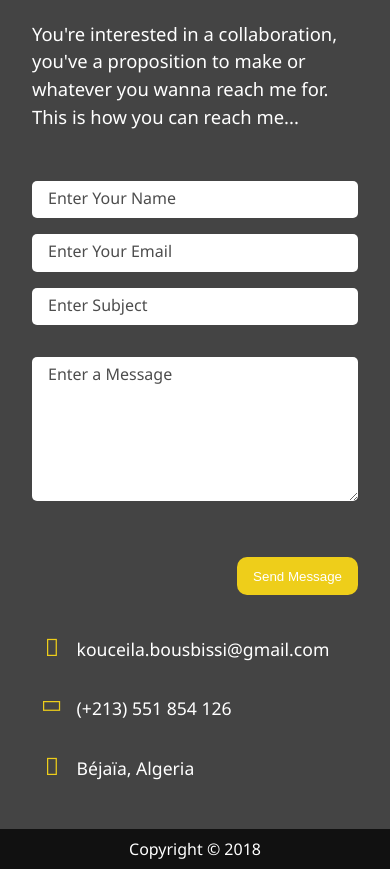
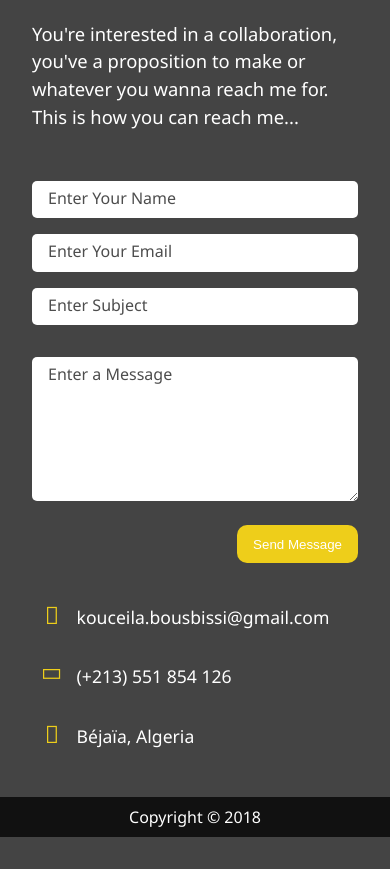
Before and after one commit to bousbissikouceila/coolModernPortfolio, a website: page src/contact.html in a window 390 px wide. Shown: the part 109-978 px from the top of the page. After the commit the page ends 946 px from the top, so only its background shows below. Drawn offline with Linux system fonts and the light colour scheme.

Commit message:
got rid of captcha

```diff
--- a/src/contact.html
+++ b/src/contact.html
@@ -95,7 +95,7 @@
                         </p>
                     </div>
                     <div id="send">
-                        <div class="recaptcha" data-netlify-recaptcha="true"></div>
+                        <!-- <div class="recaptcha" data-netlify-recaptcha="true"></div> -->
                         <button type="submit" class="send-btn">Send Message</button>
                     </div>
                 </form>
--- a/src/sass/_mobile.scss
+++ b/src/sass/_mobile.scss
@@ -173,14 +173,5 @@
                     }
                 }
             }
-            #send {
-                flex-direction: column;
-                align-items: flex-end;
-                justify-content: space-between;
-                .send-btn {
-                    margin-left: 0;
-                    margin-top: 2rem;
-                }
-            }
         }
     }
--- a/src/sass/main.scss
+++ b/src/sass/main.scss
@@ -315,11 +315,10 @@ main#about {
                 justify-content: flex-end;
                 align-items: center;
                 width: 100%;
-                // background: blue;
                 margin-top: .5rem;
-                .recaptcha {
-                    display: block;
-                }
+                // .recaptcha {
+                //     display: block;
+                // }
                 .send-btn {
                     display: block;
                     margin-left: 2rem;
```
Also changed, not shown: build/css/main.css, src/css/main.css.
